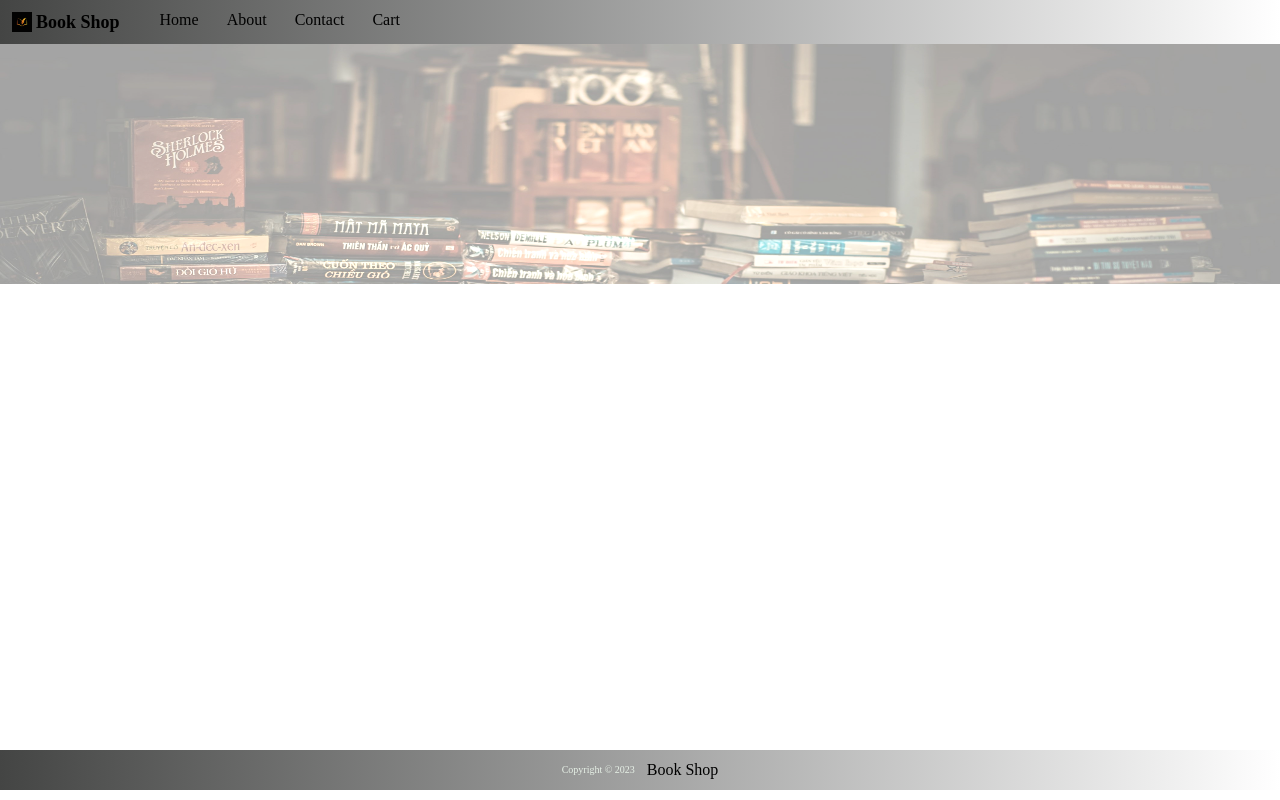
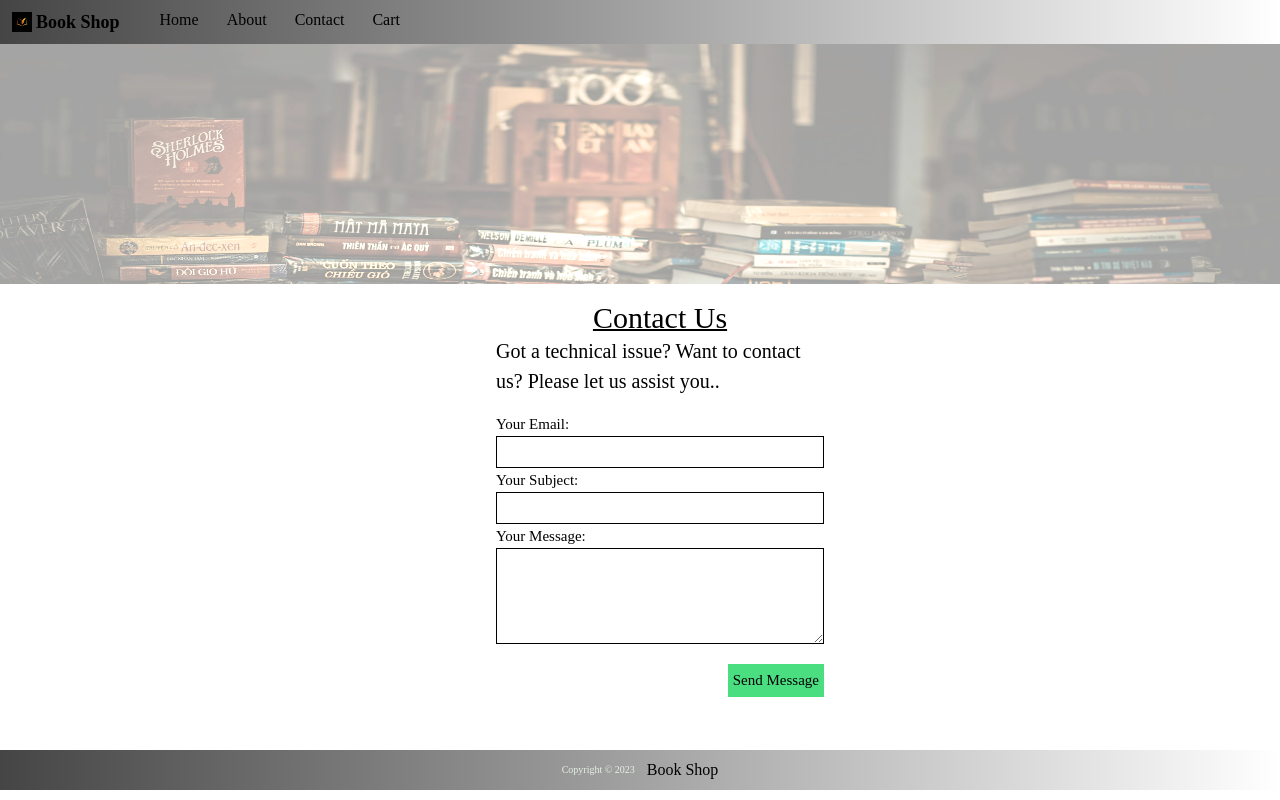
Before and after one commit to ChathuraBhashitha01/book_shop_application, a React (Create React App) app: page /contact in a window 1280 px wide. Built offline with nearby package versions, Linux system fonts and the light colour scheme.

Commit message:
contact form creation

```diff
--- a/src/view/page/Contact/Contact.tsx
+++ b/src/view/page/Contact/Contact.tsx
@@ -7,8 +7,36 @@ export class Contact extends Component {
             <div>
                 <div className="h-[88.3vh]">
                     <img src={icon} alt="" className="h-[30vh] w-[100vw] filter brightness-150 opacity-40"/>
-                    <div className="w-[30vh] h-[30vh] bottom-1 border-black">
+                    <div className="flex">
+                        <div className="w-[30vw] h-auto pt-2 pl-10 mx-auto">
+                            <div className="p-2">
+                                <h2 className="text-3xl text-black text-center underline decoration-2 ">Contact Us</h2>
+                                <p className="text-[20px]">
+                                    Got a technical issue?
+                                    Want to contact us?
+                                    Please let us assist you..</p>
+                            </div>
+                            <form className="h-auto p-2 justify-center">
+                                <div className="pb-4">
+                                    <label className="text-[15px]">Your Email:</label>
+                                    <input type="email" className="w-[100%] h-[4vh] float-right border-[1px] border-black"/>
+                                </div>
+                                <div className="pb-2">
+                                    <label className="text-[15px]">Your Subject:</label>
+                                    <input type="text" className="w-[100%] h-[4vh] float-right border-[1px] border-black"/>
+                                </div>
+                                <div className="pb-2">
+                                    <label className="text-[15px]">Your Message:</label>
+                                    <textarea className="w-[100%] h-[12vh] float-right border-[1px] border-black"/>
+                                </div>
 
+                                <div className="mt-2">
+                                    <button className="mt-5 p-[5px] bg-green-400 text-[15px] float-right">
+                                        Send Message
+                                    </button>
+                                </div>
+                            </form>
+                        </div>
                     </div>
                 </div>
             </div>
```
